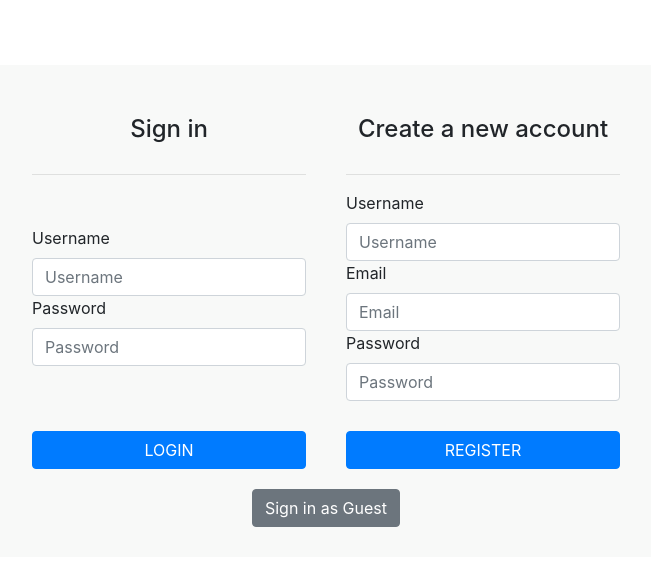
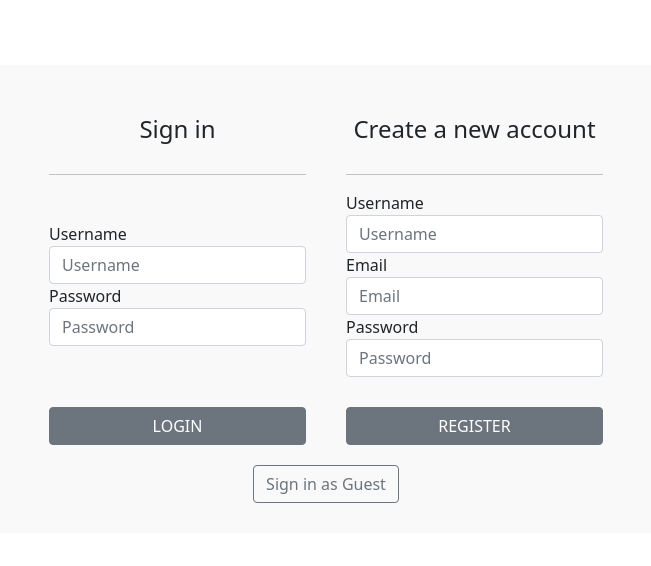
Before and after one commit to frixaco/post-n-chat, a React (Create React App) app in the folder client/: page /login in a window 1280 px wide. Shown: the top 566 px of the page, without its empty margins (314-965 px from the left). Built offline with nearby package versions, Linux system fonts and the light colour scheme; no server answers.

Commit message:
updated bootstrap to v5 to remove jQuery; some style changes in LoginRegister

```diff
--- a/client/public/index.html
+++ b/client/public/index.html
@@ -7,24 +7,20 @@
   <meta name="theme-color" content="#000000" />
   <meta name="description" content="Web site created using create-react-app" />
   <link rel="manifest" href="%PUBLIC_URL%/manifest.json" />
-  <link rel="stylesheet" href="https://stackpath.bootstrapcdn.com/bootstrap/4.5.0/css/bootstrap.min.css"
-    integrity="sha384-9aIt2nRpC12Uk9gS9baDl411NQApFmC26EwAOH8WgZl5MYYxFfc+NcPb1dKGj7Sk" crossorigin="anonymous">
+  <link rel="stylesheet" href="https://stackpath.bootstrapcdn.com/bootstrap/5.0.0-alpha1/css/bootstrap.min.css"
+    integrity="sha384-r4NyP46KrjDleawBgD5tp8Y7UzmLA05oM1iAEQ17CSuDqnUK2+k9luXQOfXJCJ4I" crossorigin="anonymous">
   <script src="https://kit.fontawesome.com/fee22e8561.js" crossorigin="anonymous"></script>
-
   <title>Portfolio Project #1</title>
 </head>
 
 <body>
   <noscript>You need to enable JavaScript to run this app.</noscript>
   <div id="root"></div>
-  <script src="https://code.jquery.com/jquery-3.5.1.slim.min.js"
-    integrity="sha384-DfXdz2htPH0lsSSs5nCTpuj/zy4C+OGpamoFVy38MVBnE+IbbVYUew+OrCXaRkfj"
-    crossorigin="anonymous"></script>
   <script src="https://cdn.jsdelivr.net/npm/popper.js@1.16.0/dist/umd/popper.min.js"
     integrity="sha384-Q6E9RHvbIyZFJoft+2mJbHaEWldlvI9IOYy5n3zV9zzTtmI3UksdQRVvoxMfooAo"
     crossorigin="anonymous"></script>
-  <script src="https://stackpath.bootstrapcdn.com/bootstrap/4.5.0/js/bootstrap.min.js"
-    integrity="sha384-OgVRvuATP1z7JjHLkuOU7Xw704+h835Lr+6QL9UvYjZE3Ipu6Tp75j7Bh/kR0JKI"
+  <script src="https://stackpath.bootstrapcdn.com/bootstrap/5.0.0-alpha1/js/bootstrap.min.js"
+    integrity="sha384-oesi62hOLfzrys4LxRF63OJCXdXDipiYWBnvTl9Y9/TRlw5xlKIEHpNyvvDShgf/"
     crossorigin="anonymous"></script>
 </body>
 
--- a/client/src/App.scss
+++ b/client/src/App.scss
@@ -8,8 +8,9 @@ $bg-light-gray: #F8F9F8;
     box-sizing: border-box;
 }
 
-// .App {
-// }
+.hide {
+    display: none;
+}
 
 .form-container {
     margin: 65px auto 0;
--- a/client/src/components/Login/Login.jsx
+++ b/client/src/components/Login/Login.jsx
@@ -59,7 +59,7 @@ function Login({ loading, loginUserAsync }) {
                 <button
                     onClick={handleLogin}
                     disabled={loading}
-                    className="btn btn-primary"
+                    className="btn btn-secondary"
                 >LOGIN</button>
             </div>
             <ToastContainer
--- a/client/src/components/Posts/Posts.jsx
+++ b/client/src/components/Posts/Posts.jsx
@@ -1,12 +1,13 @@
-import React, { useState, useEffect } from 'react'
+import React, { Suspense, useState, useEffect } from 'react'
 import { connect } from 'react-redux';
 
 import { fetchPostsAsync } from '../../redux/posts/postsActions'
 import NewPostModal from './NewPostModal';
-import ListPosts from './ListPosts';
 import Spinner from '../Spinner/Spinner';
 
-function Posts({ username, areFetching, fetchPostsAsync, items }) {
+const ListPosts = React.lazy(() => import('./ListPosts'));
+
+function Posts({ username, fetchPostsAsync, items }) {
     const [searchField, setSearchField] = useState('')
 
     useEffect(() => {
@@ -35,7 +36,9 @@ function Posts({ username, areFetching, fetchPostsAsync, items }) {
                 </div>
             </div>
             <NewPostModal />
-            {areFetching ? <Spinner /> : <ListPosts filteredPosts={filteredPosts} />}
+            <Suspense fallback={<Spinner />}>
+                <ListPosts filteredPosts={filteredPosts} />
+            </Suspense>
         </div>
     )
 }
--- a/client/src/components/Register/Register.jsx
+++ b/client/src/components/Register/Register.jsx
@@ -83,7 +83,7 @@ function Register({ loading }) {
                 <button
                     onClick={registerUser}
                     disabled={loading}
-                    className="btn btn-primary"
+                    className="btn btn-secondary"
                 >REGISTER</button>
 
 
--- a/client/src/pages/LoginRegister/LoginRegister.jsx
+++ b/client/src/pages/LoginRegister/LoginRegister.jsx
@@ -32,7 +32,7 @@ function LoginRegister({ loginUserAsync, guest }) {
                     <button
                         onClick={handleGuestLogin}
                         type="submit"
-                        className='btn btn-secondary'
+                        className='btn btn-outline-secondary'
                         style={{ margin: '0 0 30px' }}
                     >Sign in as Guest</button>
                 </div>
```
